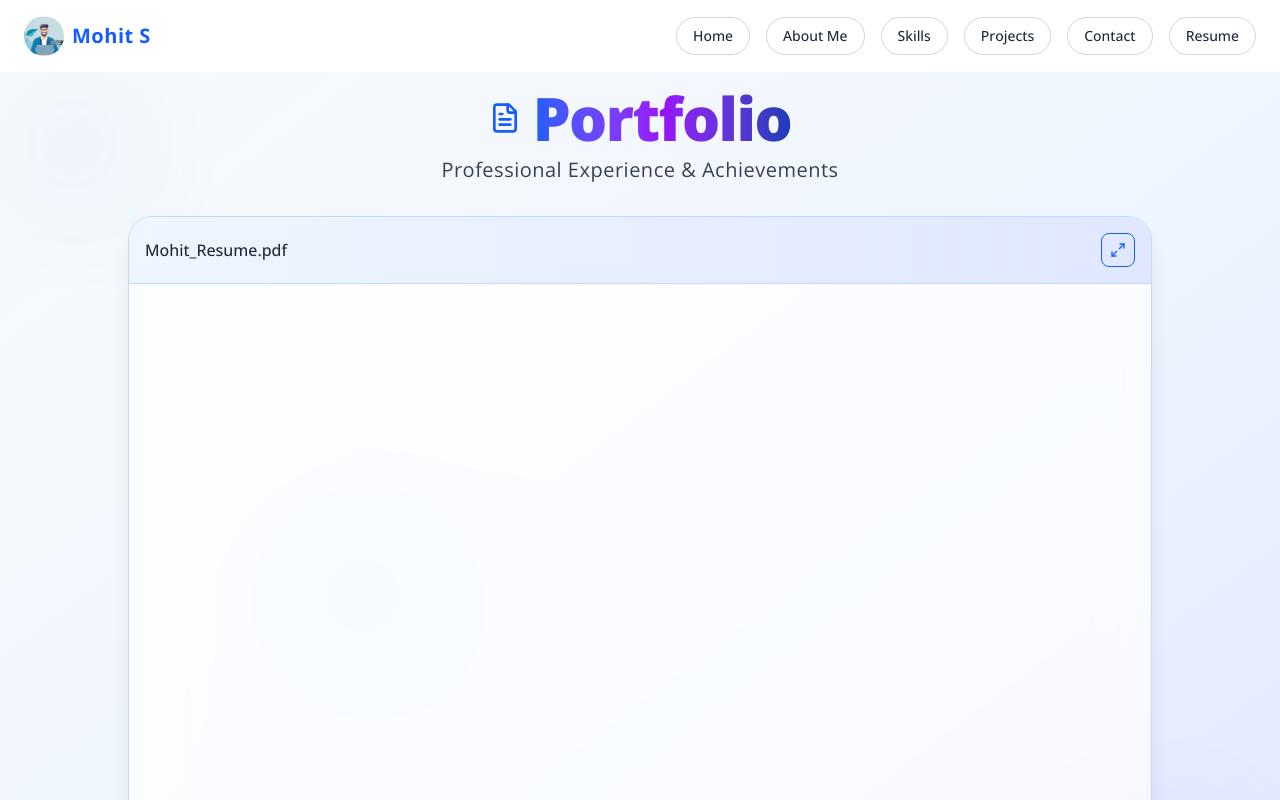
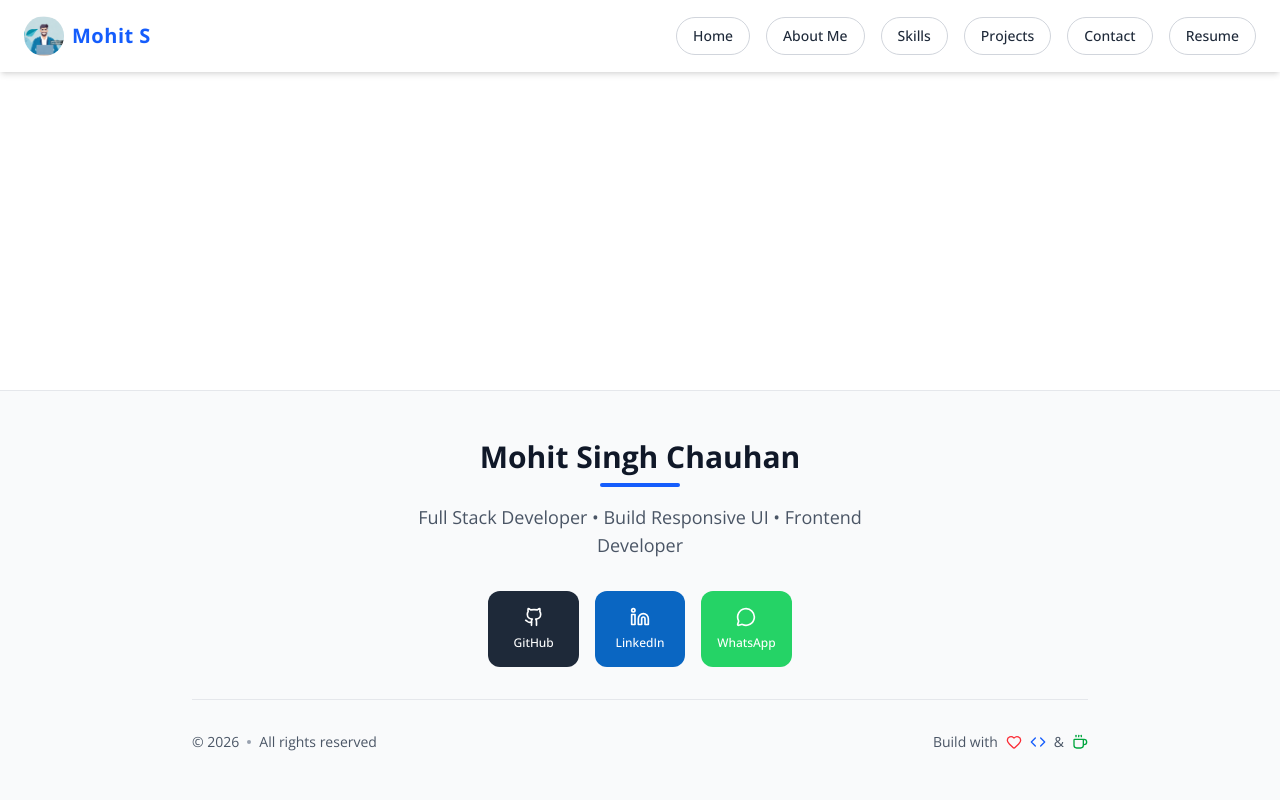
Before and after one commit to mohit8233/my-main-portfolio, a React (Vite) app: page /resume in a window 1280 px wide. Shown: the top 800 px of the page. Built offline with nearby package versions, Linux system fonts and the light colour scheme.

Commit message:
ProjectAdd

```diff
--- a/src/App.jsx
+++ b/src/App.jsx
@@ -9,7 +9,7 @@ import About from "./About/About";
 import Skills from "./Skills/Skills";
 import Projects from "./Projects/MyProjects";
 import Contact from "./Contact/Contact";
-import Resume from "./Resume/Resume";
+
 
 import PremiumLoader from "./components/PremiumLoader";
 
@@ -40,7 +40,7 @@ const App = () => {
             <Route path="/skills" element={<Skills />} />
             <Route path="/projects" element={<Projects />} />
             <Route path="/contact" element={<Contact />} />
-            <Route path="/resume" element={<Resume />} />
+
           </Routes>
         </main>
 
```
